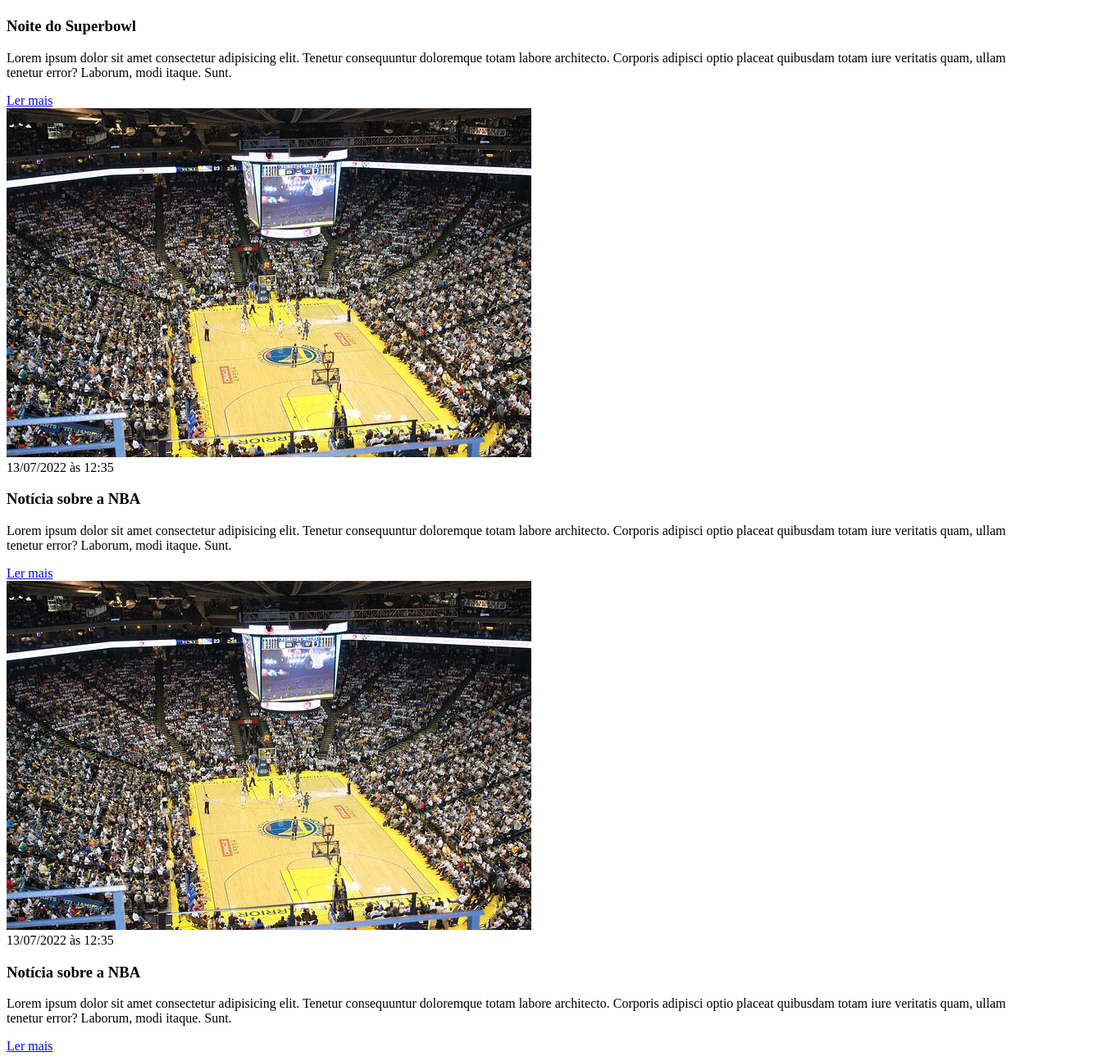
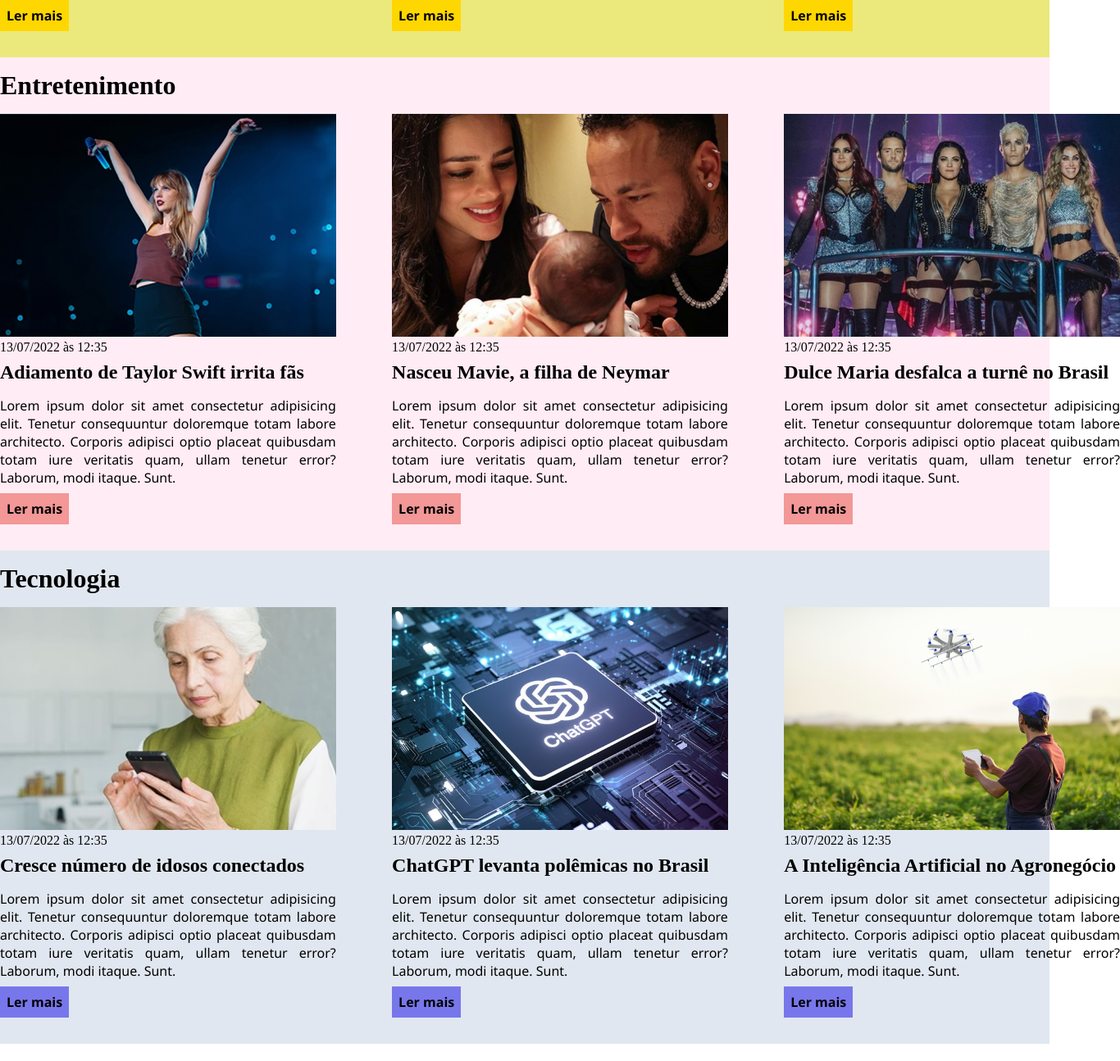
Before and after one commit to rangelhenriquef/curso_ebac_frontend, a plain HTML site: page index.html in a window 1280 px wide. Shown: the part 1205-2500 px from the top of the page at 82% size, 1366 px wide, since content can reach past the window. After the commit the page ends 2479 px from the top, so only its background shows below. Drawn offline with Linux system fonts and the light colour scheme.

Commit message:
initial commit

```diff
--- a/index.html
+++ b/index.html
@@ -5,10 +5,11 @@
     <meta http-equiv="X-UA-Compatible" content="IE=edge">
     <meta name="viewport" content="width=device-width, initial-scale=1.0">
     <title>Meu portal de notícias</title>
-    <link rel="stylesheet" href="./main.css" />
+    <link rel="stylesheet" href="./main.css" /> <!-- para adicionar o CSS -->
 </head>
 <body>
     <header>
+        <div class="container">
             <h1>Meu portal de notícias</h1>
             <nav>
                 <ul>
@@ -18,15 +19,24 @@
                     <li>
                         <a href="#economy" title="Ir para a seção de notícias">Economia</a>
                     </li>
+                    <li>
+                        <a href="#entertainment" title="Ir para a seção de notícias">Entretenimento</a>
+                    </li>
+                    <li>
+                        <a href="#tech" title="Ir para a seção de notícias">Tecnologia</a>
+                    </li>
                 </ul>
             </nav>
+        </div>
     </header>
-    <section>
+    <section id="sports">
+        <div class="container">
             <h2>Esportes</h2>
+            <div class="articles">
                 <article>
                     <img src="./imagens/futebol.jpg" alt="Bola de futebol no gramado" />
                     <header>
-                <time>13/07/2022 às 12:35</time>
+                        <time class="creation-date">13/07/2022 às 12:35</time>
                     </header>
                     <h3>Grande clássico na noite de hoje</h3>
                     <p>
@@ -56,20 +66,13 @@
                     </p>
                     <a href="#" title="Leia a notícia completa">Ler mais</a>
                 </article>
-        <article>
-            <img src="./imagens/basquete.jpg" title="Vista aérea de uma quadra de basquete" />
-            <header>
-                <time>13/07/2022 às 12:35</time>
-            </header>
-            <h3>Notícia sobre a NBA</h3>
-            <p>
-                Lorem ipsum dolor sit amet consectetur adipisicing elit. Tenetur consequuntur doloremque totam labore architecto. Corporis adipisci optio placeat quibusdam totam iure veritatis quam, ullam tenetur error? Laborum, modi itaque. Sunt.
-            </p>
-            <a href="#" title="Leia a notícia completa">Ler mais</a>
-        </article>
+            </div>
+        </div>
     </section>
-    <section>
+    <section id="economy">
+        <div class="container">
             <h2>Economia</h2>
+            <div class="articles">
                 <article>
                     <img src="./imagens/dolares.jpg" alt="Muitos dólares" />
                     <header>
@@ -103,6 +106,89 @@
                     </p>
                     <a href="#" title="Leia a notícia completa">Ler mais</a>
                 </article>
+            </div>
+        </div>
+    </section>
+    <section id="entertainment">
+        <div class="container">
+            <h2>Entretenimento</h2>
+            <div class="articles">
+                <article>
+                    <img src="./imagens/taylor-swift.jpg" alt="Taylor Swift em um show" />
+                    <header>
+                        <time class="creation-date">13/07/2022 às 12:35</time>
+                    </header>
+                    <h3>Adiamento de Taylor Swift irrita fãs</h3>
+                    <p>
+                        Lorem ipsum dolor sit amet consectetur adipisicing elit. Tenetur consequuntur doloremque totam labore architecto. Corporis adipisci optio placeat quibusdam totam iure veritatis quam, ullam tenetur error? Laborum, modi itaque. Sunt.
+                    </p>
+                    <a href="#" title="Leia a notícia completa">Ler mais</a>
+                </article>
+                <article>
+                    <img src="./imagens/neymar-mavie.jpg" alt="Neymar com Bruna Biancardi e a filha Mavie" />
+                    <header>
+                        <time>13/07/2022 às 12:35</time>
+                    </header>
+                    <h3>Nasceu Mavie, a filha de Neymar</h3>
+                    <p>
+                        Lorem ipsum dolor sit amet consectetur adipisicing elit. Tenetur consequuntur doloremque totam labore architecto. Corporis adipisci optio placeat quibusdam totam iure veritatis quam, ullam tenetur error? Laborum, modi itaque. Sunt.
+                    </p>
+                    <a href="#" title="Leia a notícia completa">Ler mais</a>
+                </article>
+                <article>
+                    <img src="./imagens/dulce-maria.jpg" title="Elenco da banda RBD em show no Brasil"/>
+                    <header>
+                        <time>13/07/2022 às 12:35</time>
+                    </header>
+                    <h3>Dulce Maria desfalca a turnê no Brasil</h3>
+                    <p>
+                        Lorem ipsum dolor sit amet consectetur adipisicing elit. Tenetur consequuntur doloremque totam labore architecto. Corporis adipisci optio placeat quibusdam totam iure veritatis quam, ullam tenetur error? Laborum, modi itaque. Sunt.
+                    </p>
+                    <a href="#" title="Leia a notícia completa">Ler mais</a>
+                </article>
+            </div>
+        </div>
+    </section>
+    <section id="tech">
+        <div class="container">
+            <h2>Tecnologia</h2>
+            <div class="articles">
+                <article>
+                    <img src="./imagens/idoso-internet.jpg" alt="Mulher idosa usando um smartphone" />
+                    <header>
+                        <time class="creation-date">13/07/2022 às 12:35</time>
+                    </header>
+                    <h3>Cresce número de idosos conectados</h3>
+                    <p>
+                        Lorem ipsum dolor sit amet consectetur adipisicing elit. Tenetur consequuntur doloremque totam labore architecto. Corporis adipisci optio placeat quibusdam totam iure veritatis quam, ullam tenetur error? Laborum, modi itaque. Sunt.
+                    </p>
+                    <a href="#" title="Leia a notícia completa">Ler mais</a>
+                </article>
+                <article>
+                    <img src="./imagens/chat-gpt.jpg" alt="Símbolo da ferramenta de inteligência artificial ChatGPT" />
+                    <header>
+                        <time>13/07/2022 às 12:35</time>
+                    </header>
+                    <h3>ChatGPT levanta polêmicas no Brasil</h3>
+                    <p>
+                        Lorem ipsum dolor sit amet consectetur adipisicing elit. Tenetur consequuntur doloremque totam labore architecto. Corporis adipisci optio placeat quibusdam totam iure veritatis quam, ullam tenetur error? Laborum, modi itaque. Sunt.
+                    </p>
+                    <a href="#" title="Leia a notícia completa">Ler mais</a>
+                </article>
+                <article>
+                    <img src="./imagens/ia-agronegocio.jpg" title="Homem controlando um drone na sua lavoura" />
+                    <header>
+                        <time>13/07/2022 às 12:35</time>
+                    </header>
+                    <h3>A Inteligência Artificial no Agronegócio</h3>
+                    <p>
+                        Lorem ipsum dolor sit amet consectetur adipisicing elit. Tenetur consequuntur doloremque totam labore architecto. Corporis adipisci optio placeat quibusdam totam iure veritatis quam, ullam tenetur error? Laborum, modi itaque. Sunt.
+                    </p>
+                    <a href="#" title="Leia a notícia completa">Ler mais</a>
+                </article>
+
+            </div>
+        </div>
     </section>
 </body>
 </html>
--- /dev/null
+++ b/main.css
@@ -0,0 +1,122 @@
+* {
+    box-sizing: border-box; /* O Padding que eu definir fica restrito à altura que eu definir no Height. Ex.: Se eu definir H=10px e P=5px, o conteúdo deverá compor os demais 5px. */
+    margin: 0;
+    padding: 0;
+}
+
+body > header { /* Estou dizendo que quero o primeiro "header" do "body" */
+    background-color: #2f3640;
+    padding: 16px 0; /* padding: espaçamento dentro do meu elemento */
+    color: #f5f6fa;
+}
+
+header .container {
+    display: flex; /* A forma que seráo exibidos os itens do menu no header (bloco) */
+    justify-content: space-between;
+
+}
+
+header li {
+    display: inline; /* A forma que seráo exibidos os itens do menu no header (lado a lado) */
+    font-family: 'Segoe UI', Tahoma, Geneva, Verdana, sans-serif;
+    font-weight: bold;
+    margin-left: 16px; /* espaçamento à direita */
+}
+
+header li a {
+    color: #f5f6fa;
+    text-decoration: none;
+}
+
+.container { /* Onde eu setar a classe container vai adotar esta configuração */
+    width: 1366px;
+    margin: 0 auto; /* Centralizar na horizontal */
+    align-items: center; /* Alinhar ao meio */
+}
+
+section {
+    padding: 16px 0;
+}
+
+section h2 {
+    margin-bottom: 16px; /* margem inferior */
+    font-size: 32px;
+}
+
+#sports {
+    background-color: rgba(0, 255, 0, 0.1);
+}
+
+#sports .articles article a {
+    background-color: rgba(0, 255, 0, 0.8);
+    color: #000;
+}
+
+#economy {
+    background-color: #ece97c;
+}
+
+#economy .articles article a {
+    background-color: gold;
+    color: #000;
+}
+
+#entertainment {
+    background-color: rgb(255, 236, 244);
+}
+
+#entertainment .articles article a {
+    background-color: rgb(243, 151, 151);
+    color: #000;
+}
+
+#tech {
+    background-color: #e1e7f0;
+}
+
+#tech .articles article a{
+    background-color: rgb(119, 119, 235);
+    color: #000;
+}
+
+.articles {
+    display: flex; /* A propriedade display CSS define se um elemento é tratado como um bloco ou elemento inline */
+    flex-wrap: wrap; /* No box, quebra linhas quando passar do tamanho, ao contrário de espremer */
+    justify-content: space-between; /* Distribuir horizontalmente */
+}
+
+.articles article img {
+    /* height: 180px; */
+    width: 100%;
+}
+
+.articles article {
+    width: 30%; /* No ".container" eu defini 1366px. Como defini largura de 1366px, ele pega 30% disso para cada article. */
+    margin-bottom: 16px; /* margem inferior */
+    text-align: justify;
+}
+
+.articles article h3 {
+    margin-top: 8px; /* margem superior */
+    margin-bottom: 16px; /* margem inferior */
+    font-size: 24px;
+}
+
+.articles article a {
+    background-color: blue;
+    color: white;
+    padding: 8px; /* espaçamento dentro do elemento */
+    margin-top: 8px;
+    display: inline-block; /* Por padrão, é 'inline', o que sobrepõe os outros */
+    text-decoration: none; /* remover underline */
+    font-weight: bold;
+}
+
+.articles article a:hover { /* Utilizei o :hover para alterar o estado do elemento (pseudo-classe) */
+    text-decoration: underline; /* Só vai ativar esse comando quando eu passar o mouse */
+}
+
+.articles article p,
+.articles article a {
+    font-family: 'Segoe UI', Tahoma, Geneva, Verdana, sans-serif;
+}
```
Also changed, not shown: imagens/chat-gpt.jpg (added), imagens/dolares.jpg, imagens/dulce-maria.jpg (added), imagens/ia-agronegocio.jpg (added), imagens/idoso-internet.jpg (added), imagens/neymar-mavie.jpg (added), imagens/petroleo.jpg, imagens/taylor-swift.jpg (added). Lines whose indentation alone changed are shown as unchanged.
